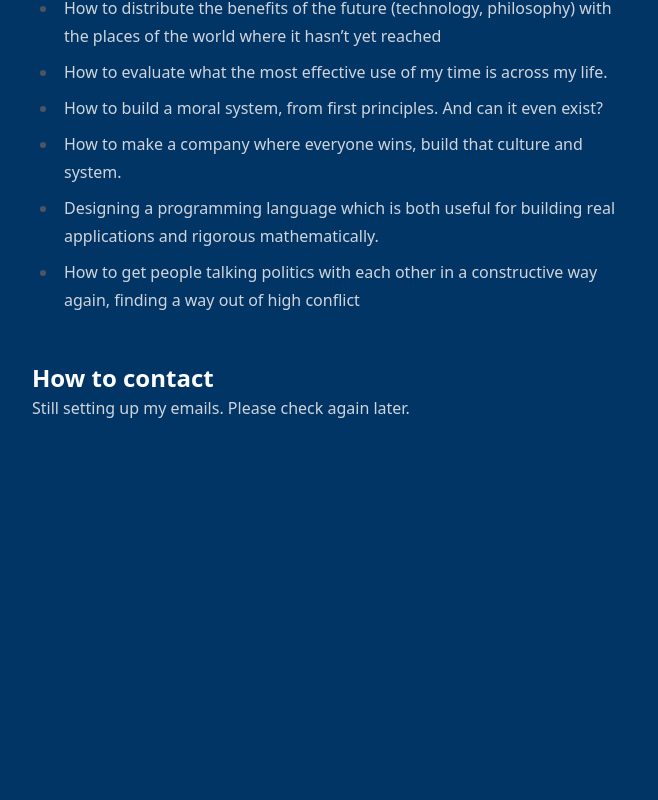
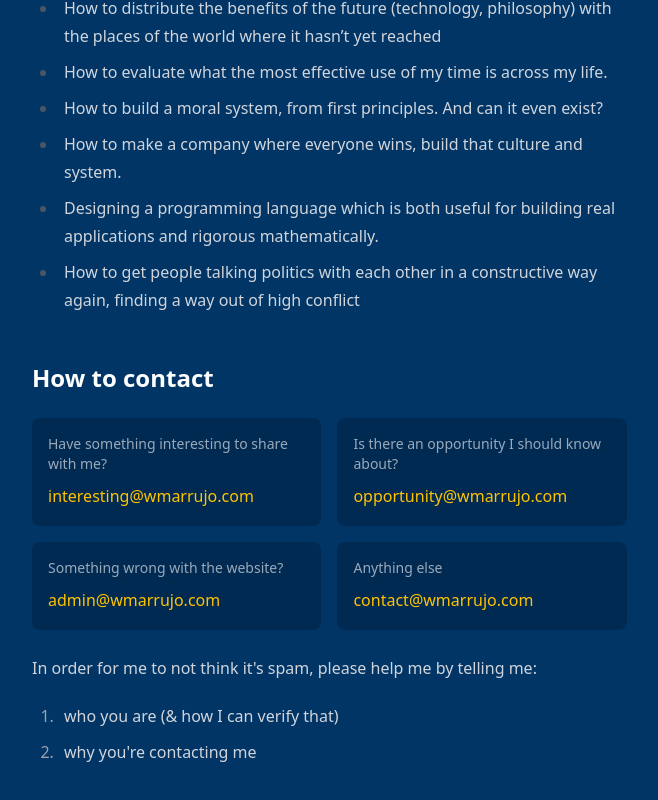
Before and after one commit to wmarrujo/wmarrujo.github.io, a SvelteKit app: page /about in a window 1280 px wide. Shown: the part 1918-2718 px from the top of the page, without its empty margins (140-798 px from the left). Before the commit the page ends 2436 px from the top, so only its background shows below. Built offline with nearby package versions, Linux system fonts and the light colour scheme.

Commit message:
add contact emails to website

```diff
--- /dev/null
+++ b/src/lib/components/EmailLink.svelte
@@ -0,0 +1,86 @@
+<script lang="ts">
+	import { onMount } from 'svelte'
+
+	interface Props {
+		user: string
+		domain: string
+		class?: string
+	}
+
+	let { user, domain, class: className = '' }: Props = $props()
+
+	let anchor: HTMLAnchorElement
+	let wrapper: HTMLSpanElement
+	let revealed = $state(false)
+
+	function reveal() {
+		if (revealed) return
+		revealed = true
+		anchor.href = `mailto:${user}@${domain}`
+	}
+
+	// Entity-encode every character and scatter display:none decoy spans every 4 chars.
+	// Bots reading raw HTML see neither a valid mailto href nor a parseable email string.
+	// Browsers render and copy the text correctly; display:none nodes are excluded from
+	// the layout and from clipboard selection.
+	function obfuscate(email: string): string {
+		let result = ''
+		for (let i = 0; i < email.length; i++) {
+			if (i > 0 && i % 4 === 0) {
+				result += '<span aria-hidden="true" style="display:none">x</span>'
+			}
+			result += `&#${email.charCodeAt(i)};`
+		}
+		return result
+	}
+
+	// Computed once at render time (SSR-safe). The email address is encoded in the HTML
+	// output as numeric entities + decoy spans — never as a raw address string.
+	const emailHtml = obfuscate(`${user}@${domain}`)
+
+	onMount(() => {
+		// Reveal when the element scrolls into view (touch-friendly).
+		const observer = new IntersectionObserver(
+			([entry]) => {
+				if (entry.isIntersecting) {
+					reveal()
+					observer.disconnect()
+				}
+			},
+			{ threshold: 0.5 }
+		)
+		observer.observe(wrapper)
+
+		// Also reveal on explicit mouse/keyboard intent.
+		wrapper.addEventListener('mouseenter', reveal, { once: true })
+		anchor.addEventListener('focus', reveal, { once: true })
+
+		return () => observer.disconnect()
+	})
+</script>
+
+<!--
+	Layer 1 (text):  HTML entity encoding + display:none decoy spans via obfuscate()
+	Layer 2 (href):  href starts as "#contact" — no mailto in source HTML.
+	                 onMount sets the real mailto:user@domain on first interaction.
+	Layer 3 (link):  rel="nofollow noindex" discourages crawlers from following/indexing.
+	Layer 4 (UX):    CSS blur is removed on scroll-into-view, mouseenter, or focus.
+	                 Text remains selectable and copy-pasteable throughout.
+-->
+<span bind:this={wrapper} class="inline-block">
+	<a
+		bind:this={anchor}
+		rel="nofollow noindex"
+		href="#contact"
+		class="cursor-pointer {className}"
+		style:filter={revealed ? 'blur(0)' : 'blur(4px)'}
+	>
+		{@html emailHtml}
+	</a>
+</span>
+
+<style>
+	a {
+		transition: filter 0.5s ease;
+	}
+</style>
--- a/src/routes/about/+page.svelte
+++ b/src/routes/about/+page.svelte
@@ -1,5 +1,6 @@
 <script lang="ts">
 	import logo from "$lib/images/logos/logo.svg"
+	import EmailLink from "$lib/components/EmailLink.svelte"
 </script>
 
 <nav class="flex items-center gap-4 p-3">
@@ -72,10 +73,50 @@
 		</ul>
 
 		<h2 id="contact">How to contact</h2>
-		<!-- TODO: emails & instructions -->
-		Still setting up my emails. Please check again later.
-
-		<!-- <h2>Other recommendations</h2> -->
-		<!-- TODO: link -->
+		<div class="not-prose flex flex-wrap gap-4 my-6">
+			<div class="flex flex-col gap-2 rounded-lg bg-secondary p-4 flex-1 min-w-60">
+				<p class="text-sm text-white/60">
+					Have something interesting to share with me?
+				</p>
+				<EmailLink
+					user="interesting"
+					domain="wmarrujo.com"
+					class="text-accent font-medium hover:underline"
+				/>
+			</div>
+			<div class="flex flex-col gap-2 rounded-lg bg-secondary p-4 flex-1 min-w-60">
+				<p class="text-sm text-white/60">
+					Is there an opportunity I should know about?
+				</p>
+				<EmailLink
+					user="opportunity"
+					domain="wmarrujo.com"
+					class="text-accent font-medium hover:underline"
+				/>
+			</div>
+			<div class="flex flex-col gap-2 rounded-lg bg-secondary p-4 flex-1 min-w-60">
+				<p class="text-sm text-white/60">
+					Something wrong with the website?
+				</p>
+				<EmailLink
+					user="admin"
+					domain="wmarrujo.com"
+					class="text-accent font-medium hover:underline"
+				/>
+			</div>
+			<div class="flex flex-col gap-2 rounded-lg bg-secondary p-4 flex-1 min-w-60">
+				<p class="text-sm text-white/60">Anything else</p>
+				<EmailLink
+					user="contact"
+					domain="wmarrujo.com"
+					class="text-accent font-medium hover:underline"
+				/>
+			</div>
+		</div>
+		<p>In order for me to not think it's spam, please help me by telling me:</p>
+		<ol>
+			<li>who you are (&amp; how I can verify that)</li>
+			<li>why you're contacting me</li>
+		</ol>
 	</article>
 </main>
```
